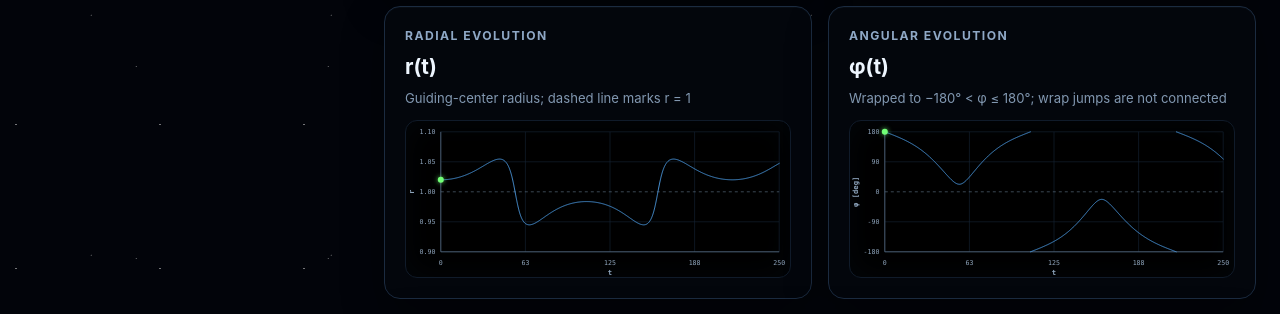
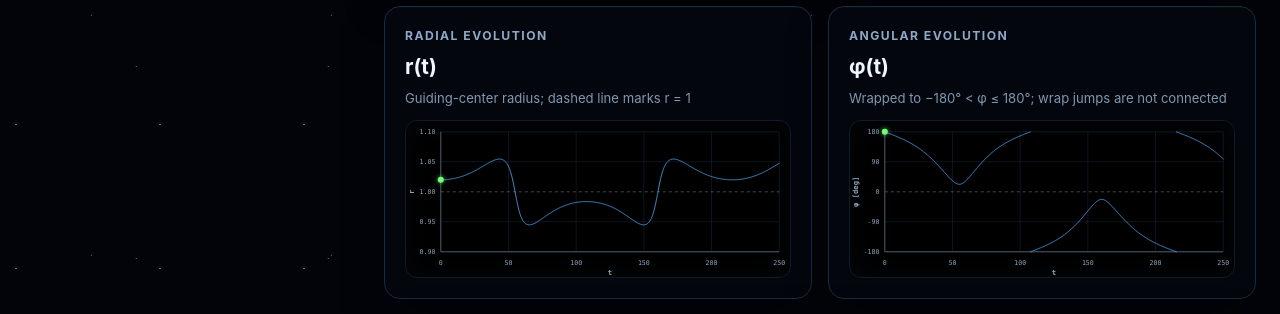
Before and after one commit to ttanigaw/cr3bp-guiding-center, a React (Vite) app: page / in a window 1280 px wide. Shown: the part 1360-1674 px from the top of the page. Built offline with nearby package versions, Linux system fonts and the light colour scheme.

Commit message:
Use nice ticks for fixed time axes

```diff
--- a/src/components/StatePlots.tsx
+++ b/src/components/StatePlots.tsx
@@ -6,6 +6,7 @@ import {
   closeUpPhiRange,
   selectLagrangeAnchor,
   zeroAnchoredNiceRange,
+  zeroBasedNiceAxis,
   type PlotRange,
 } from '../visualization/plotScale'
 
@@ -71,6 +72,11 @@ function equalScaleInnerHeight(xRange: PlotRange, yRange: PlotRange): number {
   const xSpanDegrees = xRange.max - xRange.min
   const ySpanDegreesEquivalent = (yRange.max - yRange.min) * RAD_TO_DEG
   return INNER_WIDTH * (ySpanDegreesEquivalent / xSpanDegrees)
+}
+
+function tickDecimals(step: number): number {
+  if (!(step > 0) || !Number.isFinite(step)) return 0
+  return Math.max(0, Math.ceil(-Math.log10(step)))
 }
 
 function PlotFrame({
@@ -288,7 +294,10 @@ export default function StatePlots({ trajectory, currentPoint, mu, showLagrangeP
   const [phaseSpaceWidthMode, setPhaseSpaceWidthMode] = useState<PhaseSpaceWidthMode>('full')
   const sampled = sampleTrajectory(trajectory)
   const timeMax = Math.max(trajectory[trajectory.length - 1]?.t ?? 0, 1e-9)
-  const timeRange = { min: 0, max: timeMax }
+  const timeAxis = zeroBasedNiceAxis(timeMax)
+  const timeRange = timeAxis.range
+  const timeTicks = timeAxis.ticks
+  const timeDecimals = tickDecimals(timeAxis.step)
 
   const rOffsetDisplayRange = zeroAnchoredNiceRange(sampled.map((point) => point.r - 1), 0.02)
   const rRange = {
@@ -377,10 +386,11 @@ export default function StatePlots({ trajectory, currentPoint, mu, showLagrangeP
           xLabel="t"
           yLabel="r"
           current={{ x: currentPoint.t, y: currentPoint.r }}
-          xTickFormat={(value) => value.toFixed(timeMax >= 100 ? 0 : timeMax >= 10 ? 1 : 2)}
+          xTickFormat={(value) => value.toFixed(timeDecimals)}
           yTickFormat={(value) => value.toFixed(2)}
           horizontalReference={1}
           className="r-time-plot"
+          xTicks={timeTicks}
           yTicks={rTicks}
         />
       </PlotCard>
@@ -394,10 +404,11 @@ export default function StatePlots({ trajectory, currentPoint, mu, showLagrangeP
           xLabel="t"
           yLabel="φ [deg]"
           current={{ x: currentPoint.t, y: currentPhiDegrees }}
-          xTickFormat={(value) => value.toFixed(timeMax >= 100 ? 0 : timeMax >= 10 ? 1 : 2)}
+          xTickFormat={(value) => value.toFixed(timeDecimals)}
           yTickFormat={(value) => value.toFixed(0)}
           horizontalReference={0}
           className="phi-time-plot"
+          xTicks={timeTicks}
         />
       </PlotCard>
 
```
